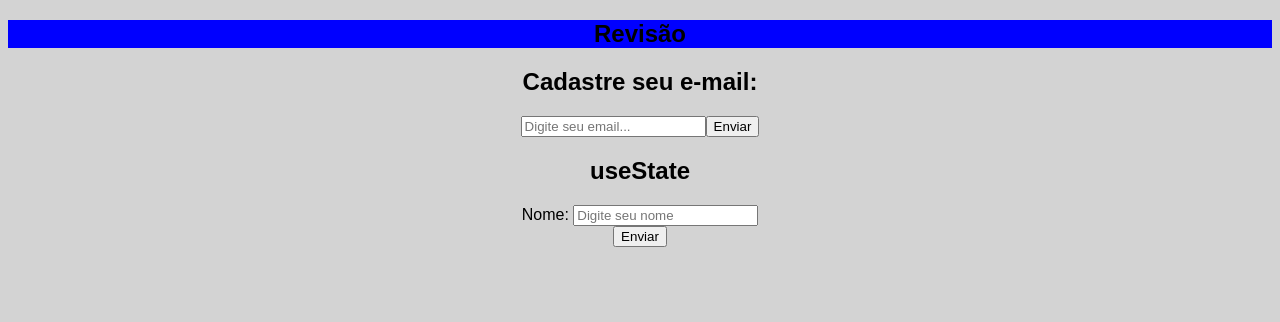
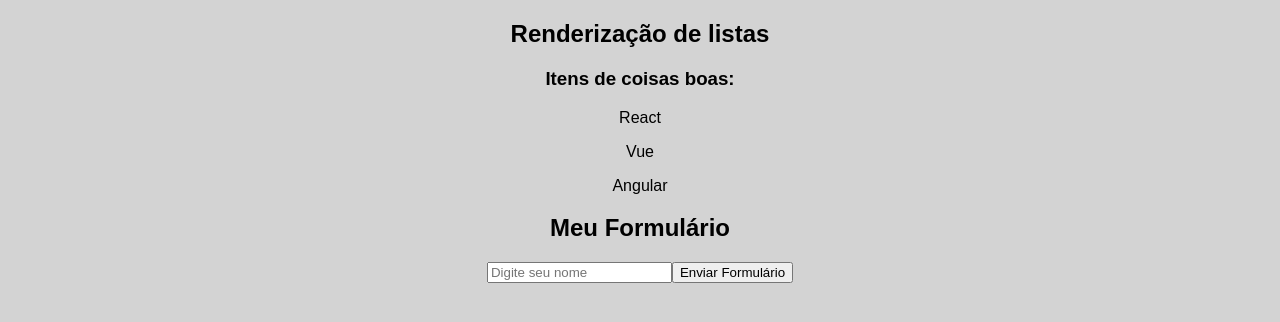
Before and after one commit to AlmaNegr/meu-projeto, a React (Create React App) app: page / in a window 1280 px wide. Shown: the top 322 px of the page. Built offline with nearby package versions, Linux system fonts and the light colour scheme.

Commit message:
useState

```diff
--- a/src/App.js
+++ b/src/App.js
@@ -1,19 +1,16 @@
 import './App.css'
-import Condicional from './components/Condicional'
-import styles from './components/Frase.module.css'
-import Pessoa from './components/Pessoa'
+import Outralista from './components/Outralista'
+import Teste from './components/Teste'
+
 
 function App() {
+  const itens = ['React', 'Vue', 'Angular']
 
   return (
     <div className='App'>
-      <h2 className={styles.fraseContainer}>Revisão</h2>
-      <Condicional />
-      <Pessoa />
-
-
-
-
+      <h2>Renderização de listas</h2>
+      <Outralista itens={itens}/>
+      <Teste />
     </div>
   )
 }
--- /dev/null
+++ b/src/components/Outralista.js
@@ -0,0 +1,14 @@
+function Outralista({ itens }) {
+  return (
+    <>
+      <h3>Itens de coisas boas:</h3>
+      {itens.length > 0 ? (
+        itens.map((item, index) => <p key={index}>{item}</p>)
+      ) : (
+        <p>Não há itens na lista!</p>
+      )}
+    </>
+  );
+}
+
+export default Outralista;
--- a/src/components/Pessoa.js
+++ b/src/components/Pessoa.js
@@ -1,27 +1,37 @@
-import { useState } from "react";
+import {useState} from 'react'
 
 function Pessoa() {
-    function cadastrarUsuario(e) {
+
+    const [email, setEmail] = useState()
+    const [userEmail, setUserEmail] = useState()
+
+    function enviarEmail(e) {
         e.preventDefault()
-        console.log('Usuario cadastrado.')
-        setNome('')
+        setUserEmail(email)
     }
 
-    const [nome, setNome] = useState('')
+    function limparEmail(e) {
+        e.preventDefault()
+        setUserEmail('')
+    }
+
+
+
 
     return(
         <div>
-            <h2>useState</h2>
-            <form onSubmit={cadastrarUsuario}>
-                <div>
-                    <label htmlFor="name">Nome: </label>
-                    <input type="text" placeholder="Digite seu nome" id="name" name="name" onChange={(e) => setNome(e.target.value)} value={nome}></input>
-                </div>
-                <button type="submit">Enviar</button>
-
+            <h2>Renderizando o seu email</h2>
+            <form>
+                <input type='email' placeholder='Digite seu email' onChange={(e) => setEmail(e.target.value)} value={email}></input>
+                <button type='submit' onClick={enviarEmail}>Enviar email</button>
+                {userEmail && (
+                    <div>
+                        <p>O email do usuário é: {userEmail}</p>
+                        <button onClick={limparEmail}>Limpar Email</button>
+                    </div>
+                )}
             </form>
         </div>
-
     )
 }
 
--- /dev/null
+++ b/src/components/Teste.js
@@ -0,0 +1,35 @@
+import {useState} from 'react'
+
+function Teste() {
+    function enviarFormulario(e) {
+        e.preventDefault()
+        console.log(`Usuário cadastrado.`)
+        console.log(nome)
+    }
+
+    function limparEmail(e) {
+        e.preventDefault()
+        setNome('')
+    }
+
+    const [nome, setNome] = useState('')
+
+    return(
+        <div>
+            <h2>Meu Formulário</h2>
+            <form>
+                <input type="text" placeholder="Digite seu nome" onChange={(e) => setNome(e.target.value)}></input>
+                <button type="submit" onClick={enviarFormulario} value={nome}>Enviar Formulário</button>
+                {nome && (
+                    <div>
+                        <p>O nome do usuário é : {nome}</p>
+                        <button onClick={limparEmail}>Limpar Email</button>
+                    </div>
+                ) }
+
+            </form>
+        </div>
+    )
+}
+
+export default Teste
```
Also changed, not shown: src/components/Nome.js (+2 -6 lines).
